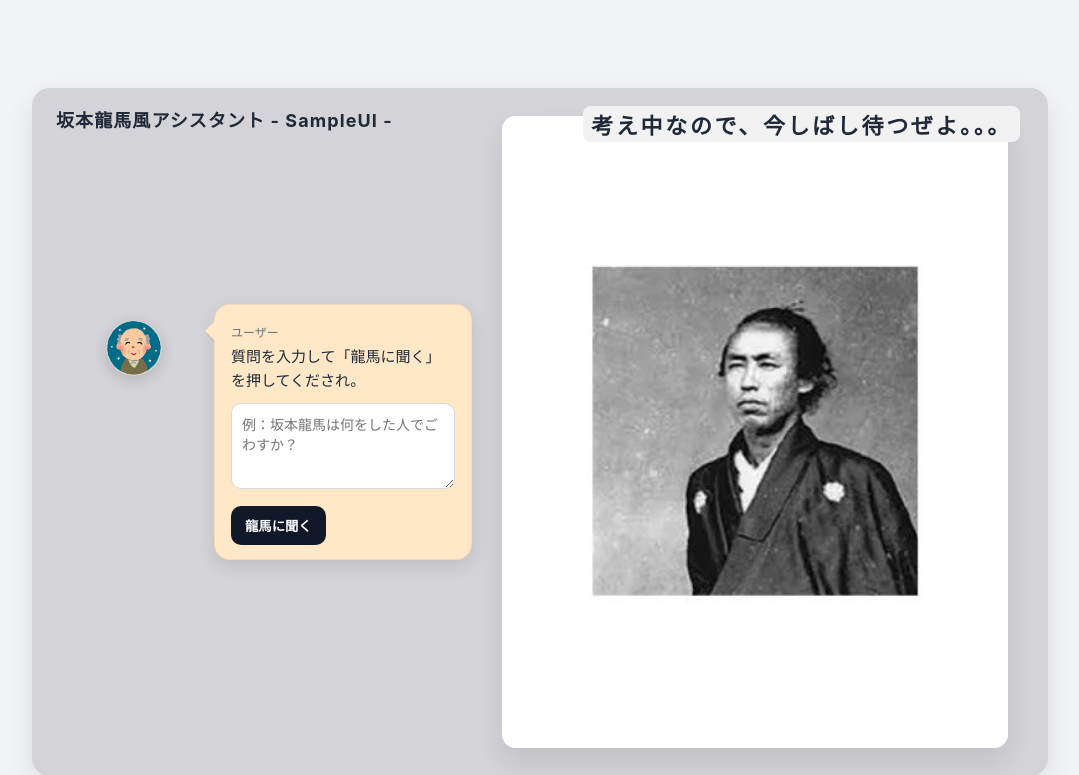
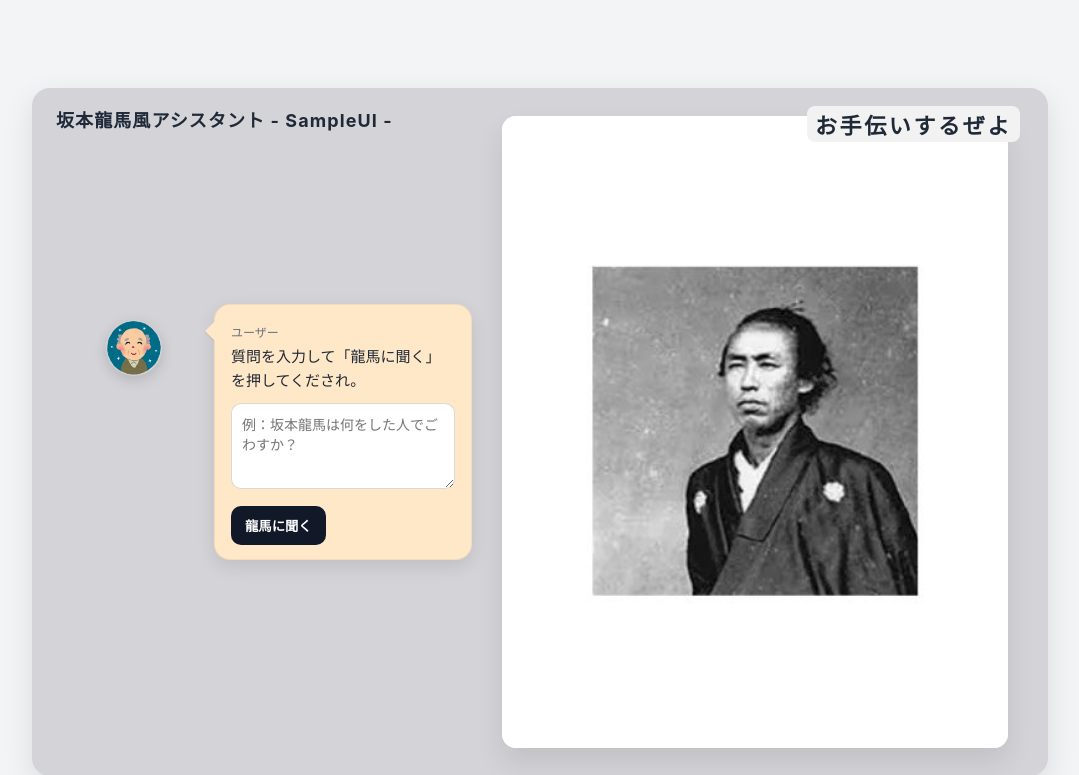
Before and after one commit to ddondondon/RyomaStyleAssistant, a Django app: page / in a window 1280 px wide. Shown: the top 775 px of the page, without its empty margins (100-1179 px from the left). Run offline with Django 5.2, Linux system fonts and the light colour scheme; some libraries are stand-ins or nearby versions.

Commit message:
Update status and catch messages in home.html

```diff
--- a/ryoma_front/templates/home.html
+++ b/ryoma_front/templates/home.html
@@ -279,7 +279,7 @@
   <main class="wrap">
     <section class="frame" role="region" aria-label="メインビュー">
       <div class="title">坂本龍馬風アシスタント - SampleUI - </div>
-      <div class="catch" id="catch">考え中なので、今しばし待つぜよ。。。</div>
+      <div class="catch" id="catch">お手伝いするぜよ</div>
 
       <!-- 左：ユーザー -->
       <div class="left">
@@ -394,7 +394,7 @@
       showHero();
       setLoading(true);
 
-      $status.textContent = "考え中なので、今しばし待つぜよ。。。(API呼び出し中)";
+      $status.textContent = "API呼び出し中";
       if ($catch) $catch.textContent = "考え中なので、今しばし待つぜよ。。。";
 
       try {
@@ -415,7 +415,7 @@
         showChat(data.answer);
 
         $status.textContent = "完了でごわす。";
-        if ($catch) $catch.textContent = "お手伝いしますぜよ。";
+        if ($catch) $catch.textContent = "回答するぜよ";
       } catch (e) {
         console.error(e);
 
```
